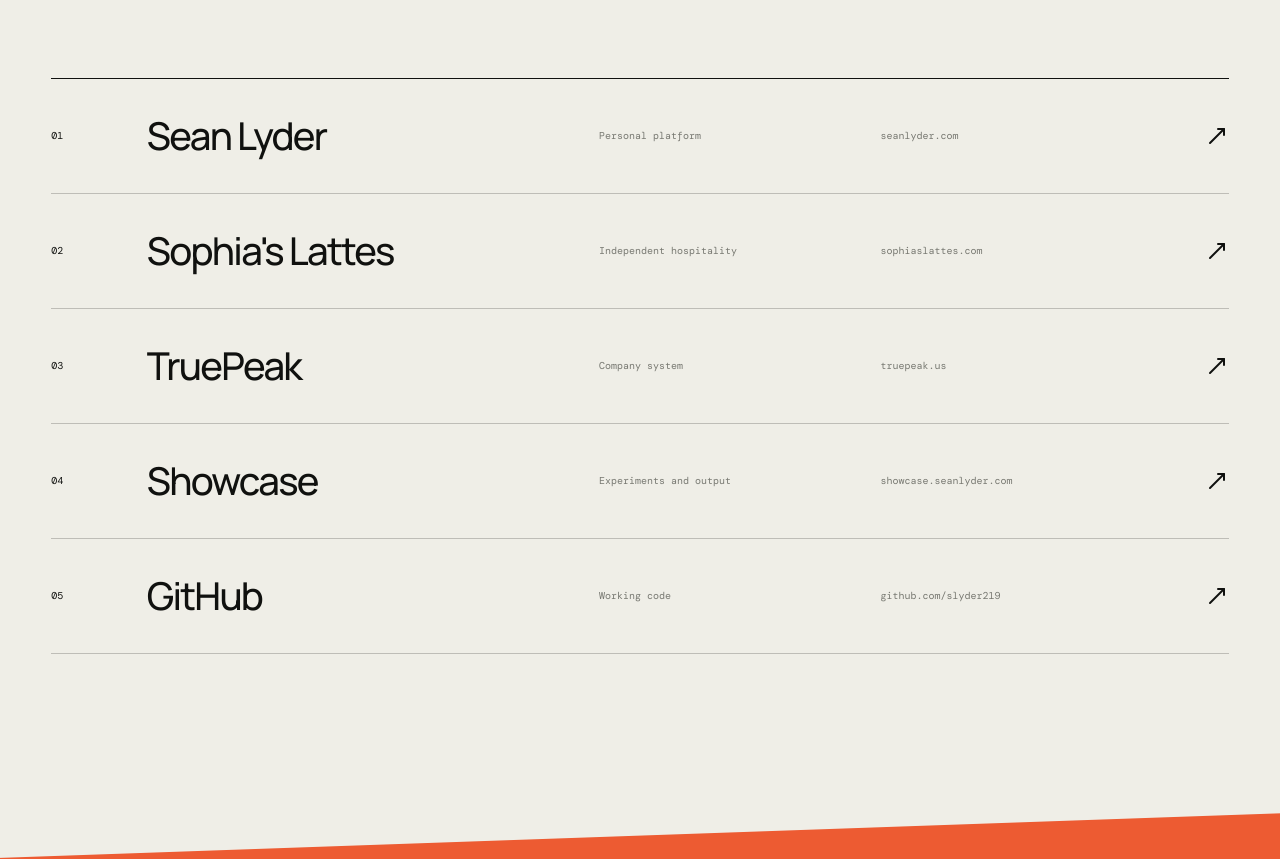
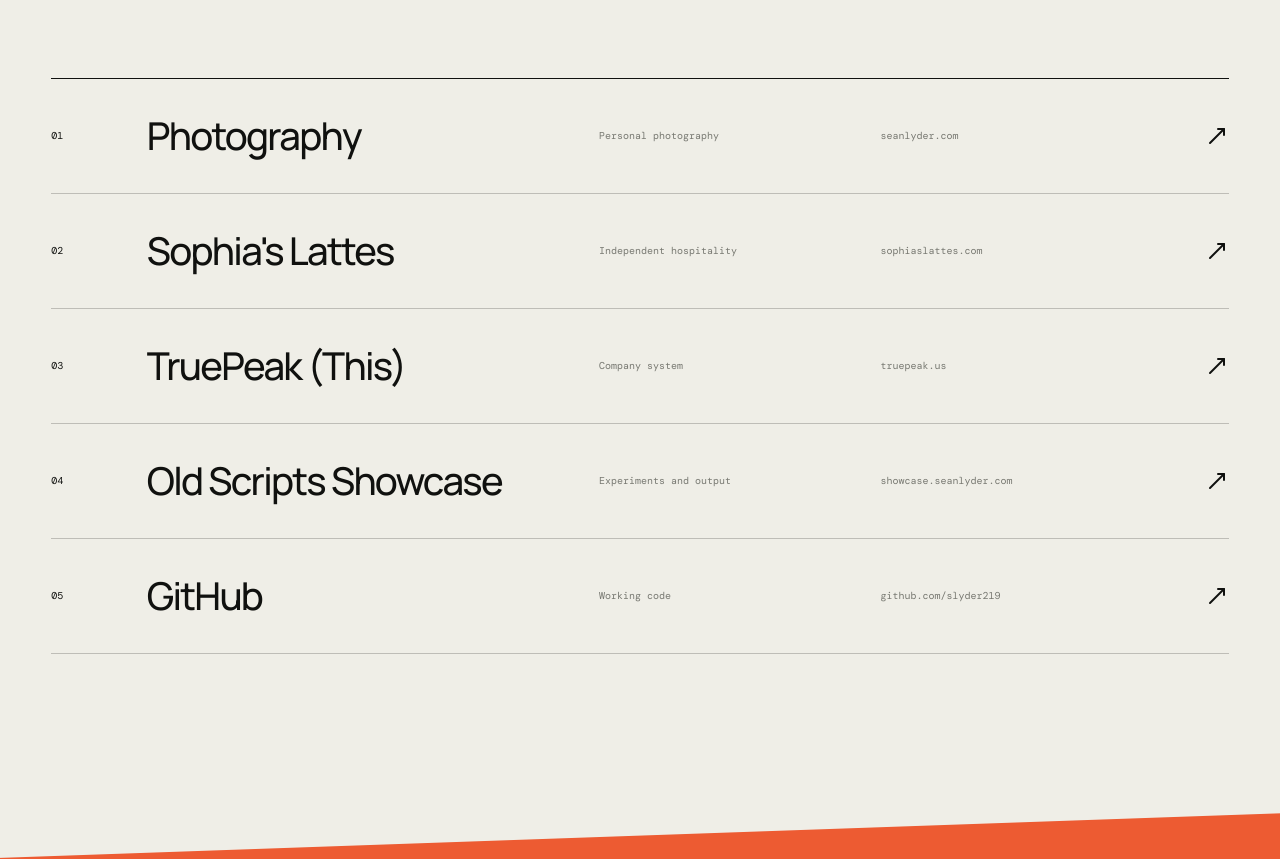
Before and after one commit to slyder219/tpStaticHosting, a React (Vite) app: page / in a window 1280 px wide. Shown: the part 7242-8101 px from the top of the page. Built offline with nearby package versions, Linux system fonts and the light colour scheme; a web font is replaced by a local one.

Commit message:
Update App.jsx

```diff
--- a/src/App.jsx
+++ b/src/App.jsx
@@ -10,10 +10,10 @@
 ]
 
 const work = [
-  { title: 'Sean Lyder', domain: 'seanlyder.com', label: 'Personal platform', href: 'https://seanlyder.com' },
+  { title: 'Photography', domain: 'seanlyder.com', label: 'Personal photography', href: 'https://seanlyder.com' },
   { title: "Sophia's Lattes", domain: 'sophiaslattes.com', label: 'Independent hospitality', href: 'https://sophiaslattes.com' },
-  { title: 'TruePeak', domain: 'truepeak.us', label: 'Company system', href: 'https://truepeak.us' },
-  { title: 'Showcase', domain: 'showcase.seanlyder.com', label: 'Experiments and output', href: 'https://showcase.seanlyder.com' },
+  { title: 'TruePeak (This)', domain: 'truepeak.us', label: 'Company system', href: 'https://truepeak.us' },
+  { title: 'Old Scripts Showcase', domain: 'showcase.seanlyder.com', label: 'Experiments and output', href: 'https://showcase.seanlyder.com' },
   { title: 'GitHub', domain: 'github.com/slyder219', label: 'Working code', href: 'https://github.com/slyder219' },
 ]
 
```
